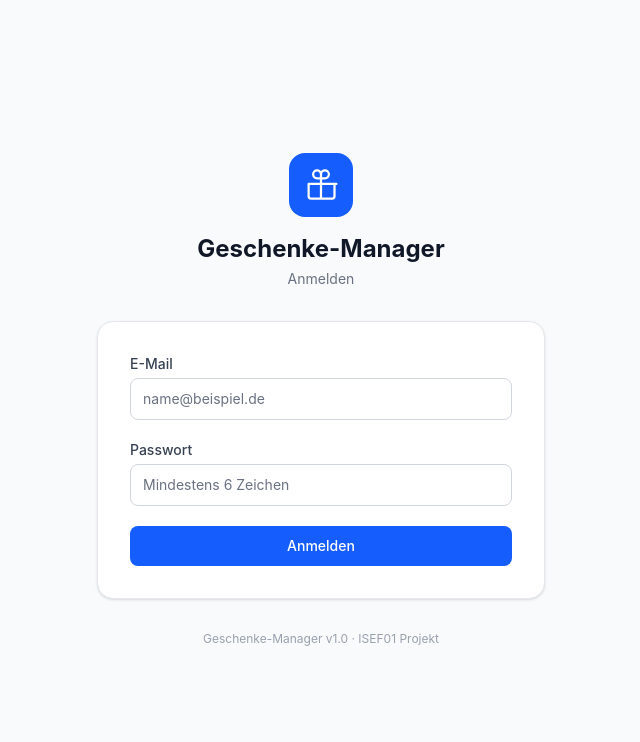
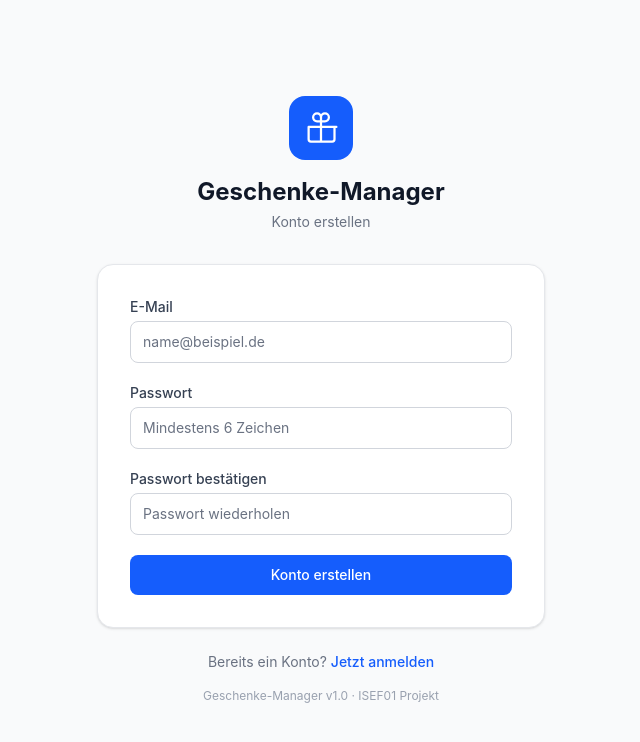
Before and after one commit to Sl4sh3r51/present-manager-frontend, a Vue app: page /register in a window 1280 px wide. Before the commit this address led to /login. Shown: the top 742 px of the page, without its empty margins (319-959 px from the left). Built offline with nearby package versions, Linux system fonts and the light colour scheme.

Commit message:
- add RegisterView.vue for Registration - add Button in Login to Navigate to Registration - add Type for Occasion in AnlassModal.vue

```diff
--- a/src/App.vue
+++ b/src/App.vue
@@ -5,7 +5,7 @@ import AppNavbar from '@/components/AppNavbar.vue'
 import ToastContainer from '@/components/ToastContainer.vue'
 
 const route = useRoute()
-const showNavbar = computed(() => route.name !== 'Login')
+const showNavbar = computed(() => route.name !== 'Login' && route.name !== 'Register')
 </script>
 
 <template>
--- a/src/components/AnlassModal.vue
+++ b/src/components/AnlassModal.vue
@@ -1,6 +1,6 @@
 <script setup lang="ts">
 import { ref, watch, computed } from 'vue'
-import type { Occasion } from '@/types'
+import type { Occasion, OccasionType} from '@/types'
 
 const props = defineProps<{
   show: boolean
@@ -14,27 +14,43 @@ const emit = defineEmits<{
 
 const form = ref({
   name: '',
+  type: '' as OccasionType,
   isRecurring: false,
   fixedMonth: null as number | null,
-  fixedDay: null as number | null
+  fixedDay: null as number | null,
 })
 
 const isEdit = computed(() => props.anlass != null)
-const title = computed(() => isEdit.value ? 'Anlass bearbeiten' : 'Neuen Anlass erstellen')
-const submitText = computed(() => isEdit.value ? 'Speichern' : 'Hinzufügen')
+const title = computed(() => (isEdit.value ? 'Anlass bearbeiten' : 'Neuen Anlass erstellen'))
+const submitText = computed(() => (isEdit.value ? 'Speichern' : 'Hinzufügen'))
 
-watch(() => props.show, (newVal) => {
+const occasionOptions: { value: OccasionType; label: string }[] = [
+  { value: 'FIXED', label: 'Fest' },
+  { value: 'CUSTOM', label: 'Benutzerdefiniert' },
+]
+
+watch(
+  () => props.show,
+  (newVal) => {
     if (newVal && props.anlass) {
       form.value = {
         name: props.anlass.name || '',
+        type: props.anlass.type || 'CUSTOM',
         isRecurring: props.anlass.isRecurring || false,
         fixedMonth: props.anlass.fixedMonth ?? null,
-      fixedDay: props.anlass.fixedDay ?? null
+        fixedDay: props.anlass.fixedDay ?? null,
       }
     } else if (newVal) {
-    form.value = { name: '', isRecurring: false, fixedMonth: null, fixedDay: null }
+      form.value = {
+        name: '',
+        type: 'CUSTOM',
+        isRecurring: false,
+        fixedMonth: null,
+        fixedDay: null,
       }
-})
+    }
+  },
+)
 
 const isValid = computed(() => form.value.name.trim() !== '')
 
@@ -42,10 +58,10 @@ function handleSubmit() {
   if (!isValid.value) return
   emit('save', {
     name: form.value.name.trim(),
-    type: 'CUSTOM',
+    type: form.value.type,
     isRecurring: form.value.isRecurring,
     fixedMonth: form.value.isRecurring ? form.value.fixedMonth : null,
-    fixedDay: form.value.isRecurring ? form.value.fixedDay : null
+    fixedDay: form.value.isRecurring ? form.value.fixedDay : null,
   })
 }
 </script>
@@ -86,6 +102,18 @@ function handleSubmit() {
                 required
                 autofocus
               />
+            </div>
+
+            <div>
+              <label class="block text-sm font-medium text-gray-700 mb-1.5">Anlasstyp</label>
+              <select
+                v-model="form.type"
+                class="w-full px-4 py-2.5 border border-gray-300 rounded-xl text-sm focus:ring-2 focus:ring-blue-500 focus:border-blue-500 outline-none transition-all bg-white"
+              >
+                <option v-for="opt in occasionOptions" :key="opt.value" :value="opt.value">
+                  {{ opt.label }}
+                </option>
+              </select>
             </div>
 
             <div>
--- a/src/router/index.js
+++ b/src/router/index.js
@@ -6,6 +6,7 @@ import PersonDetailView from '@/views/PersonDetailView.vue'
 import AnlaesseView from '@/views/AnlaesseView.vue'
 import UebersichtView from '@/views/UebersichtView.vue'
 import LoginView from '@/views/LoginView.vue'
+import RegisterView from '@/views/RegisterView.vue'
 
 const routes = [
   { path: '/login', name: 'Login', component: LoginView, meta: { requiresAuth: false } },
@@ -14,6 +15,7 @@ const routes = [
   { path: '/personen/:id', name: 'PersonDetail', component: PersonDetailView, props: true, meta: { requiresAuth: true } },
   { path: '/anlaesse', name: 'Anlaesse', component: AnlaesseView, meta: { requiresAuth: true } },
   { path: '/uebersicht', name: 'Uebersicht', component: UebersichtView, meta: { requiresAuth: true } },
+  { path: '/register', name: 'Register', component: RegisterView, meta: { requiresAuth: false } },
   { path: '/:pathMatch(.*)*', redirect: '/' }
 ]
 
--- a/src/views/AnlaesseView.vue
+++ b/src/views/AnlaesseView.vue
@@ -68,7 +68,7 @@ async function handleSaveAnlass(data: Partial<Occasion>) {
     } else {
       const res = await occasionsApi.create({
         name: data.name || '',
-        type: 'CUSTOM',
+        type: data.type || 'CUSTOM',
         isRecurring: data.isRecurring || false,
         fixedMonth: data.fixedMonth ?? null,
         fixedDay: data.fixedDay ?? null
--- a/src/views/LoginView.vue
+++ b/src/views/LoginView.vue
@@ -87,8 +87,10 @@ async function handleSubmit() {
             {{ submitting ? 'Bitte warten...' : 'Anmelden' }}
           </button>
         </form>
-
       </div>
+      <p class="text-center text-sm text-gray-500 mt-6">Noch kein Konto?
+        <router-link to="/register" class="text-blue-600 hover:text-blue-700 font-medium">Jetzt registrieren</router-link>
+      </p>
 
       <p class="text-center text-xs text-gray-400 mt-8">Geschenke-Manager v1.0 · ISEF01 Projekt</p>
     </div>
--- a/src/views/PersonenView.vue
+++ b/src/views/PersonenView.vue
@@ -82,7 +82,7 @@ async function handleSavePerson(data: Partial<Person>) {
     } else {
       const res = await personsApi.create({
         name: data.name || '',
-        status: 'NONE',
+        status: data.status || 'NONE',
         birthday: data.birthday || null,
         notes: data.notes || null
       })
--- /dev/null
+++ b/src/views/RegisterView.vue
@@ -0,0 +1,149 @@
+<script setup lang="ts">
+import { ref } from 'vue'
+import { useRouter } from 'vue-router'
+import { useAuth } from '@/composables/useAuth'
+import { useToast } from '@/composables/useToast'
+
+const router = useRouter()
+const { register } = useAuth()
+const toast = useToast()
+
+const email = ref('')
+const password = ref('')
+const passwordConfirm = ref('')
+const submitting = ref(false)
+const errorMessage = ref('')
+const successMessage = ref('')
+
+async function handleSubmit() {
+  errorMessage.value = ''
+  successMessage.value = ''
+
+  if (!email.value || !password.value || !passwordConfirm.value) {
+    errorMessage.value = 'Bitte alle Felder ausfüllen.'
+    return
+  }
+
+  if (password.value.length < 6) {
+    errorMessage.value = 'Das Passwort muss mindestens 6 Zeichen lang sein.'
+    return
+  }
+
+  if (password.value !== passwordConfirm.value) {
+    errorMessage.value = 'Die Passwörter stimmen nicht überein.'
+    return
+  }
+
+  submitting.value = true
+  try {
+    await register(email.value, password.value)
+    successMessage.value =
+      'Konto erstellt!'
+    toast.success('Registrierung erfolgreich!')
+  } catch (err: any) {
+    errorMessage.value = err?.message || 'Ein Fehler ist aufgetreten.'
+  } finally {
+    submitting.value = false
+  }
+}
+</script>
+
+<template>
+  <div class="min-h-screen bg-gray-50 flex flex-col items-center justify-center px-4">
+    <div class="w-full max-w-md">
+      <div class="flex flex-col items-center mb-8">
+        <div class="w-16 h-16 bg-blue-600 rounded-2xl flex items-center justify-center mb-4">
+          <svg
+            class="w-9 h-9 text-white"
+            fill="none"
+            stroke="currentColor"
+            viewBox="0 0 24 24"
+            stroke-width="1.5">
+            <path
+              stroke-linecap="round"
+              stroke-linejoin="round"
+              d="M21 11.25v8.25a1.5 1.5 0 0 1-1.5 1.5H5.25a1.5 1.5 0 0 1-1.5-1.5v-8.25M12 4.875A2.625 2.625 0 1 0 9.375 7.5H12m0-2.625V7.5m0-2.625A2.625 2.625 0 1 1 14.625 7.5H12m0 0V21m-8.25-9.75h18.5"
+            />
+          </svg>
+        </div>
+        <h1 class="text-2xl font-bold text-gray-900">Geschenke-Manager</h1>
+        <p class="text-sm text-gray-500 mt-1">Konto erstellen</p>
+      </div>
+
+      <div class="bg-white rounded-2xl shadow-sm border border-gray-200 p-8">
+        <div
+          v-if="successMessage"
+          class="bg-green-50 border border-green-200 text-green-700 text-sm rounded-lg px-4 py-3 mb-5">
+          {{ successMessage }}
+        </div>
+
+        <form v-if="!successMessage" @submit.prevent="handleSubmit" class="space-y-5">
+          <div
+            v-if="errorMessage"
+            class="bg-red-50 border border-red-200 text-red-700 text-sm rounded-lg px-4 py-3">
+            {{ errorMessage }}
+          </div>
+
+          <div>
+            <label for="email" class="block text-sm font-medium text-gray-700 mb-1">E-Mail</label>
+            <input
+              id="email"
+              v-model="email"
+              type="email"
+              autocomplete="email"
+              required
+              class="w-full rounded-lg border border-gray-300 px-3 py-2.5 text-sm focus:outline-none focus:ring-2 focus:ring-blue-500 focus:border-blue-500"
+              placeholder="name@beispiel.de" />
+          </div>
+
+          <div>
+            <label for="password" class="block text-sm font-medium text-gray-700 mb-1">Passwort</label>
+            <input
+              id="password"
+              v-model="password"
+              type="password"
+              autocomplete="new-password"
+              required
+              class="w-full rounded-lg border border-gray-300 px-3 py-2.5 text-sm focus:outline-none focus:ring-2 focus:ring-blue-500 focus:border-blue-500"
+              placeholder="Mindestens 6 Zeichen" />
+          </div>
+
+          <div>
+            <label for="password-confirm" class="block text-sm font-medium text-gray-700 mb-1"
+              >Passwort bestätigen</label
+            >
+            <input
+              id="password-confirm"
+              v-model="passwordConfirm"
+              type="password"
+              autocomplete="new-password"
+              required
+              class="w-full rounded-lg border border-gray-300 px-3 py-2.5 text-sm focus:outline-none focus:ring-2 focus:ring-blue-500 focus:border-blue-500"
+              placeholder="Passwort wiederholen" />
+          </div>
+
+          <button
+            type="submit"
+            :disabled="submitting"
+            class="w-full bg-blue-600 text-white rounded-lg px-4 py-2.5 text-sm font-medium hover:bg-blue-700 focus:outline-none focus:ring-2 focus:ring-blue-500 focus:ring-offset-2 disabled:opacity-50 disabled:cursor-not-allowed transition-colors">
+            {{ submitting ? 'Bitte warten...' : 'Konto erstellen' }}
+          </button>
+        </form>
+
+        <div v-if="successMessage" class="text-center">
+          <button
+            @click="router.push('/login')"
+            class="w-full bg-blue-600 text-white rounded-lg px-4 py-2.5 text-sm font-medium hover:bg-blue-700 focus:outline-none focus:ring-2 focus:ring-blue-500 focus:ring-offset-2 transition-colors">
+            Zum Login
+          </button>
+        </div>
+      </div>
+
+      <p class="text-center text-sm text-gray-500 mt-6">Bereits ein Konto?
+        <router-link to="/login" class="text-blue-600 hover:text-blue-700 font-medium">Jetzt anmelden</router-link>
+      </p>
+
+      <p class="text-center text-xs text-gray-400 mt-4">Geschenke-Manager v1.0 · ISEF01 Projekt</p>
+    </div>
+  </div>
+</template>
```
Lines whose indentation alone changed are shown as unchanged.
